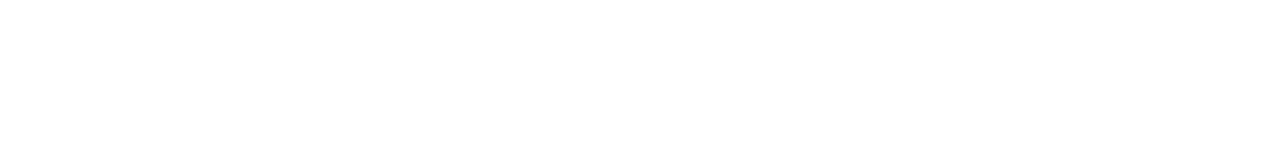
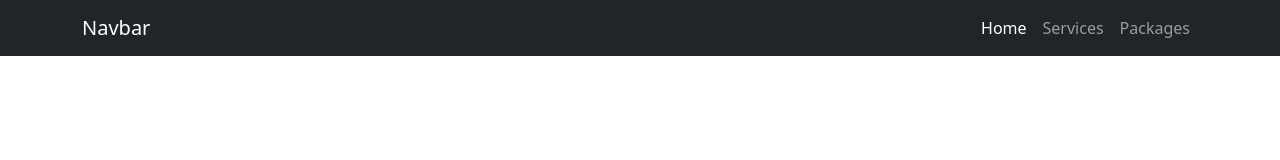
Before and after one commit to halakhan/Eventloop, a plain HTML site: page index.html in a window 1280 px wide. Drawn offline with nearby package versions, Linux system fonts and the light colour scheme.

Commit message:
Adding navbar

```diff
--- a/index.html
+++ b/index.html
@@ -23,6 +23,28 @@
     <script src="https://cdn.jsdelivr.net/npm/@popperjs/core@2.6.0/dist/umd/popper.min.js" integrity="sha384-KsvD1yqQ1/1+IA7gi3P0tyJcT3vR+NdBTt13hSJ2lnve8agRGXTTyNaBYmCR/Nwi" crossorigin="anonymous"></script>
     <script src="https://cdn.jsdelivr.net/npm/bootstrap@5.0.0-beta2/dist/js/bootstrap.min.js" integrity="sha384-nsg8ua9HAw1y0W1btsyWgBklPnCUAFLuTMS2G72MMONqmOymq585AcH49TLBQObG" crossorigin="anonymous"></script>
     -->
+    <nav class="navbar navbar-expand-lg navbar-dark bg-dark">
+        <div class="container">
+          <a class="navbar-brand" href="#">Navbar</a>
+          <button class="navbar-toggler" type="button" data-bs-toggle="collapse" data-bs-target="#navbarNav" aria-controls="navbarNav" aria-expanded="false" aria-label="Toggle navigation">
+            <span class="navbar-toggler-icon"></span>
+          </button>
+          <div class="collapse navbar-collapse justify-content-end " id="navbarNav">
+            <ul class="navbar-nav">
+              <li class="nav-item">
+                <a class="nav-link active" aria-current="page" href="#">Home</a>
+              </li>
+              <li class="nav-item">
+                <a class="nav-link" href="#">Services</a>
+              </li>
+              <li class="nav-item">
+                <a class="nav-link" href="#">Packages</a>
+              </li>
+
+            </ul>
+          </div>
+        </div>
+      </nav>
 
   </body>
 </html>
```
